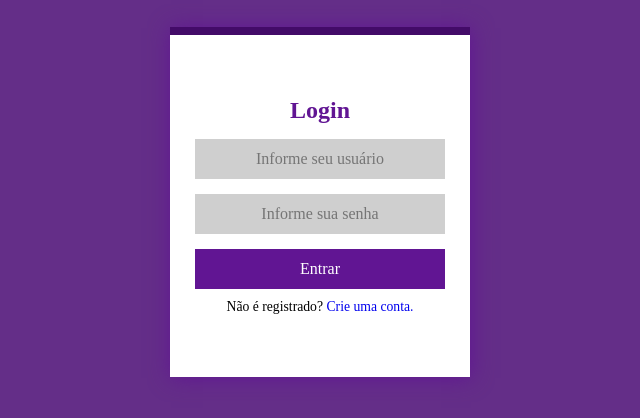
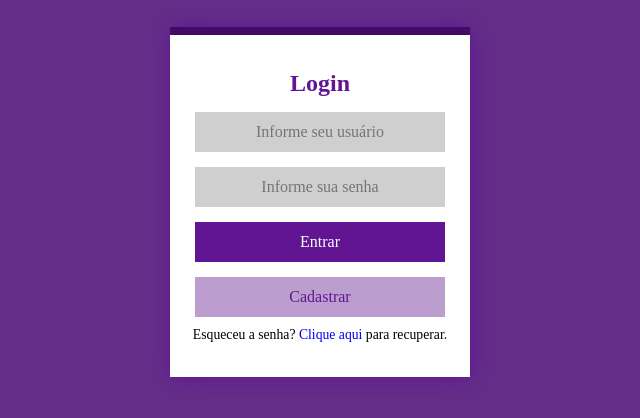
Before and after one commit to iammatheusvaz/tela-de-login-com-flexbox, a plain HTML site: page index.html in a window 1280 px wide. Shown: the part 252-670 px from the top of the page, without its empty margins (320-960 px from the left). Drawn offline with Linux system fonts and the light colour scheme; files whose address does not match are found by name.

Commit message:
Update index.html

```diff
--- a/index.html
+++ b/index.html
@@ -20,7 +20,8 @@
         <input type="text" placeholder="Informe seu usuário">
         <input type="text" placeholder="Informe sua senha">
         <input type="button" value="Entrar">
-        <p>Não é registrado? <a href="#">Crie uma conta.</a></p>
+        <input type="button" value="Cadastrar">
+        <p>Esqueceu a senha? <a href="#">Clique aqui</a> para recuperar.</p>
       </form>
     </div>
   </div>
```
